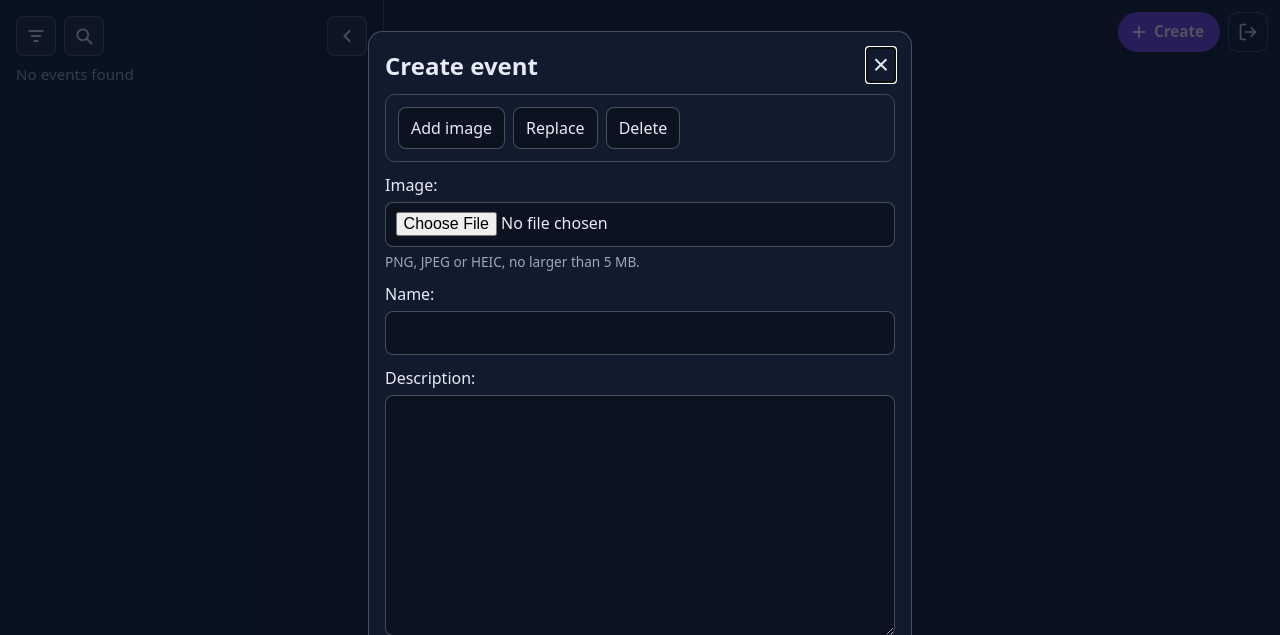
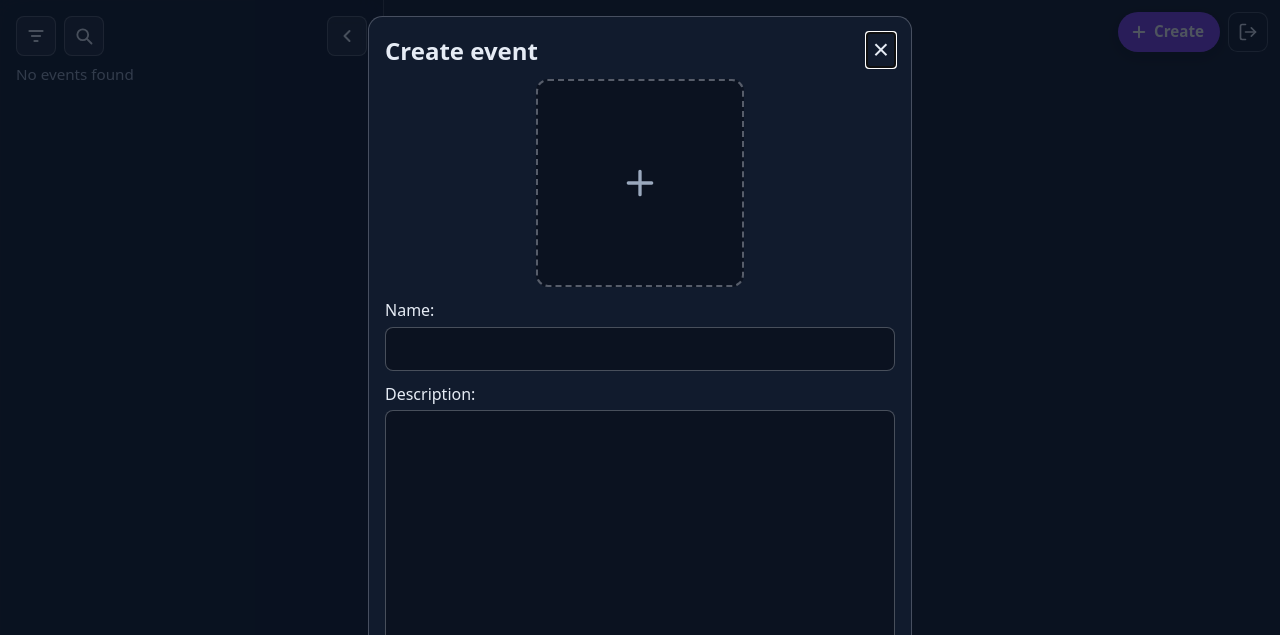
Before and after one commit to acebonkowski/mgt656-final-project, a Django app: page /map/ in a window 1280 px wide, after a click on "Create". Shown: the top 635 px of the page. Run offline with Django 5.2, Linux system fonts and the light colour scheme; the visitor is signed in with stand-in values (Sample User, id 1); data that the repository does not hold is empty.

Commit message:
Create event: square image placeholder with a plus menu (#68)
The Add/Replace/Delete bar is replaced by a centred square with a plus.
The plus opens a menu (Gallery, Generate, Files, Camera); a chosen or
generated image fills the square, with an edit icon (same menu) and a
cross that clears it. Escape or a click outside closes the menu. Same
inputs and generate endpoint; "Generate with AI" is now "Generate".

Also really hides the raw image field: .event-form p { display: grid }
overrode the hidden attribute map.js sets (pre-existing).

Co-Authored-By: Claude Opus 5.5 <noreply@anthropic.com>

```diff
--- a/core/static/core/map.css
+++ b/core/static/core/map.css
@@ -286,6 +286,12 @@ body {
   margin: 0;
 }
 
+/* map.js hides the raw image field (the square replaces it, #68); without
+   this, display: grid above overrode the hidden attribute. */
+.event-form p[hidden] {
+  display: none;
+}
+
 .event-form input,
 .event-form textarea,
 .event-form select {
@@ -357,28 +363,82 @@ body {
   cursor: pointer;
 }
 
+/* Event image (#68): a centred square. Empty, it shows a plus; with an image,
+   the image fills it and edit/remove icons sit in the top-right corner. */
 .image-menu {
   display: grid;
-  gap: 0.75rem;
-  padding: 0.75rem;
-  border: 1px solid rgba(230, 236, 245, 0.22);
-  border-radius: 0.6rem;
+  justify-items: center;
+  gap: 0.5rem;
+}
+
+.image-square {
+  position: relative;
+  width: min(100%, 13rem);
+  aspect-ratio: 1 / 1;
+}
+
+.image-add {
+  display: grid;
+  place-items: center;
+  width: 100%;
+  height: 100%;
+  border: 2px dashed rgba(230, 236, 245, 0.35);
+  border-radius: 0.75rem;
+  background: #0b1220;
+  color: var(--map-muted);
+  cursor: pointer;
+}
+
+.image-add:hover,
+.image-add:focus-visible,
+.image-add[aria-expanded="true"] {
+  border-color: #4da3ff;
+  color: #9fcbff;
 }
 
 .event-image-preview {
-  width: 100%;
-  aspect-ratio: 16 / 9;
+  position: absolute;
+  inset: 0;
   overflow: hidden;
-  border-radius: 0.5rem;
+  border-radius: 0.75rem;
   background: #0b1220;
 }
 
 .event-image-preview img {
+  display: block;
   width: 100%;
   height: 100%;
   object-fit: cover;
 }
 
+.image-tools {
+  position: absolute;
+  top: 0.4rem;
+  right: 0.4rem;
+  display: flex;
+  gap: 0.35rem;
+}
+
+.image-tool {
+  display: grid;
+  place-items: center;
+  width: 2.25rem;
+  height: 2.25rem;
+  padding: 0;
+  border: 0;
+  border-radius: 50%;
+  background: rgba(11, 18, 32, 0.78);
+  color: #ffffff;
+  cursor: pointer;
+}
+
+.image-tool:focus-visible,
+.image-add:focus-visible {
+  outline: 2px solid #9fcbff;
+  outline-offset: 2px;
+}
+
+.image-add[hidden],
 .event-image-preview[hidden],
 .image-sources[hidden],
 .image-loading[hidden],
@@ -386,27 +446,47 @@ body {
   display: none;
 }
 
-.image-menu-actions,
+/* The menu drops over the square, in the order Gallery, Generate, Files, Camera. */
 .image-sources {
-  display: flex;
-  flex-wrap: wrap;
-  gap: 0.5rem;
+  position: absolute;
+  top: 50%;
+  left: 50%;
+  z-index: 2;
+  display: grid;
+  min-width: 10rem;
+  transform: translate(-50%, -50%);
+  overflow: hidden;
+  border: 1px solid rgba(230, 236, 245, 0.28);
+  border-radius: 0.6rem;
+  background: #111b2d;
+  box-shadow: 0 0.5rem 1.5rem rgba(0, 0, 0, 0.45);
 }
 
-.image-menu-actions button,
 .image-sources button,
 .image-sources label {
-  min-height: 2.5rem;
-  display: inline-flex;
+  display: flex;
   align-items: center;
-  justify-content: center;
-  border: 1px solid rgba(230, 236, 245, 0.28);
-  border-radius: 0.5rem;
-  background: #0b1220;
+  min-height: 2.75rem;
+  padding: 0 1rem;
+  border: 0;
+  border-bottom: 1px solid rgba(230, 236, 245, 0.12);
+  background: transparent;
   color: var(--map-text);
-  padding: 0.55rem 0.75rem;
   font: inherit;
+  text-align: left;
   cursor: pointer;
+}
+
+.image-sources > :last-child {
+  border-bottom: 0;
+}
+
+.image-sources button:hover,
+.image-sources label:hover,
+.image-sources button:focus-visible,
+.image-sources label:focus-within {
+  background: rgba(77, 163, 255, 0.18);
+  outline: none;
 }
 
 .image-sources input {
@@ -420,10 +500,16 @@ body {
 }
 
 .image-loading {
+  position: absolute;
+  inset: 0;
   display: flex;
   align-items: center;
+  justify-content: center;
   gap: 0.55rem;
+  border-radius: 0.75rem;
+  background: rgba(11, 18, 32, 0.85);
   color: var(--map-muted);
+  font-size: 0.9rem;
 }
 
 .spinner {
--- a/core/static/core/map.js
+++ b/core/static/core/map.js
@@ -204,11 +204,13 @@
     });
   }
 
+  // Event image (#68): square placeholder with a plus; the plus and the edit
+  // icon open one menu (Gallery, Generate, Files, Camera); the cross removes.
   var imageMenu = document.querySelector(".image-menu");
   if (imageMenu) {
     var addButton = document.getElementById("event-image-add");
-    var replaceButton = document.getElementById("event-image-replace");
-    var deleteButton = document.getElementById("event-image-delete");
+    var editButton = document.getElementById("event-image-edit");
+    var removeButton = document.getElementById("event-image-remove");
     var sources = document.getElementById("event-image-sources");
     var aiButton = document.getElementById("event-image-ai");
     var loading = document.getElementById("event-image-loading");
@@ -222,17 +224,27 @@
       formImage.parentElement.hidden = true;
     }
 
-    function showSources() {
-      sources.hidden = !sources.hidden;
+    function setMenu(open) {
+      sources.hidden = !open;
+      [addButton, editButton].forEach(function (button) {
+        button.setAttribute("aria-expanded", String(open));
+      });
+      if (open) {
+        var first = sources.querySelector("input, button");
+        if (first) first.focus();
+      }
+    }
+
+    function toggleMenu(event) {
+      event.stopPropagation();  // the document click below would close it again
+      setMenu(sources.hidden);
     }
 
     function showSelectedImage(src) {
       previewImage.src = src;
       preview.hidden = false;
       addButton.hidden = true;
-      replaceButton.hidden = false;
-      deleteButton.hidden = false;
-      sources.hidden = true;
+      setMenu(false);
     }
 
     function clearImage() {
@@ -246,15 +258,24 @@
       previewImage.removeAttribute("src");
       preview.hidden = true;
       addButton.hidden = false;
-      replaceButton.hidden = true;
-      deleteButton.hidden = true;
-      sources.hidden = true;
+      setMenu(false);
       error.hidden = true;
+      addButton.focus();
     }
 
-    if (addButton) addButton.addEventListener("click", showSources);
-    if (replaceButton) replaceButton.addEventListener("click", showSources);
-    if (deleteButton) deleteButton.addEventListener("click", clearImage);
+    addButton.addEventListener("click", toggleMenu);
+    editButton.addEventListener("click", toggleMenu);
+    removeButton.addEventListener("click", clearImage);
+    // Close the menu on Escape (without closing the dialog) or a click elsewhere.
+    sources.addEventListener("keydown", function (event) {
+      if (event.key !== "Escape") return;
+      event.preventDefault();
+      setMenu(false);
+      (preview.hidden ? addButton : editButton).focus();
+    });
+    document.addEventListener("click", function (event) {
+      if (!sources.hidden && !sources.contains(event.target)) setMenu(false);
+    });
 
     ["event-image-gallery", "event-image-files", "event-image-camera"].forEach(function (id) {
       var input = document.getElementById(id);
@@ -286,6 +307,7 @@
         body.set("name", name ? name.value : "");
         body.set("description", description ? description.value : "");
         error.hidden = true;
+        setMenu(false);
         loading.hidden = false;
         aiButton.disabled = true;
         fetch(imageMenu.dataset.generateUrl, {
--- a/templates/core/map.html
+++ b/templates/core/map.html
@@ -6,7 +6,7 @@
   <meta name="viewport" content="width=device-width, initial-scale=1, viewport-fit=cover">
   <meta name="theme-color" content="#0b1220">
   <title>Home · Yale Events</title>
-  <link rel="stylesheet" href="{% static 'core/map.css' %}?v=ui-65">
+  <link rel="stylesheet" href="{% static 'core/map.css' %}?v=ui-68">
   <link rel="stylesheet" href="{% static 'core/search.css' %}?v=search-67">
 </head>
 <body class="map-screen">
@@ -47,24 +47,48 @@
         {% if event_form.non_field_errors %}
           <div class="form-errors" role="alert">{{ event_form.non_field_errors }}</div>
         {% endif %}
-        <div class="image-menu" aria-label="Event image menu"
+        {% comment %}Image (#68): a square placeholder with a plus. The plus opens a
+           menu (Gallery, Generate, Files, Camera). A chosen image fills the
+           square, with edit (same menu) and remove (back to the placeholder).{% endcomment %}
+        <div class="image-menu" role="group" aria-label="Event image"
              data-generate-url="{% url 'generate_event_image' %}">
+          <div class="image-square">
+            <button id="event-image-add" class="image-add" type="button" aria-label="Add image"
+                    aria-haspopup="true" aria-expanded="false" aria-controls="event-image-sources">
+              <svg aria-hidden="true" focusable="false" width="40" height="40" viewBox="0 0 24 24"
+                   fill="none" stroke="currentColor" stroke-width="2" stroke-linecap="round">
+                <path d="M12 5v14M5 12h14"/>
+              </svg>
+            </button>
             <div id="event-image-preview" class="event-image-preview" hidden>
               <img id="event-image-preview-img" alt="Selected event image">
+              <div class="image-tools">
+                <button id="event-image-edit" class="image-tool" type="button" aria-label="Change image"
+                        title="Change image" aria-haspopup="true" aria-expanded="false"
+                        aria-controls="event-image-sources">
+                  <svg aria-hidden="true" focusable="false" width="18" height="18" viewBox="0 0 24 24"
+                       fill="none" stroke="currentColor" stroke-width="2" stroke-linecap="round" stroke-linejoin="round">
+                    <path d="M12 20h9"/><path d="M16.5 3.5a2.1 2.1 0 0 1 3 3L7 19l-4 1 1-4Z"/>
+                  </svg>
+                </button>
+                <button id="event-image-remove" class="image-tool" type="button" aria-label="Remove image"
+                        title="Remove image">
+                  <svg aria-hidden="true" focusable="false" width="18" height="18" viewBox="0 0 24 24"
+                       fill="none" stroke="currentColor" stroke-width="2.4" stroke-linecap="round">
+                    <path d="M6 6l12 12M18 6 6 18"/>
+                  </svg>
+                </button>
               </div>
-          <div class="image-menu-actions">
-            <button id="event-image-add" type="button">Add image</button>
-            <button id="event-image-replace" type="button" hidden>Replace</button>
-            <button id="event-image-delete" type="button" hidden>Delete</button>
             </div>
-          <div id="event-image-sources" class="image-sources" hidden>
+            <div id="event-image-loading" class="image-loading" role="status" hidden>
+              <span class="spinner" aria-hidden="true"></span> Generating image…
+            </div>
+            <div id="event-image-sources" class="image-sources" role="group" aria-label="Image source" hidden>
               <label>Gallery<input id="event-image-gallery" type="file" accept="image/png,image/jpeg,image/heic,image/heif"></label>
-            <button id="event-image-ai" type="button">Generate with AI</button>
+              <button id="event-image-ai" type="button">Generate</button>
               <label>Files<input id="event-image-files" type="file" accept="image/png,image/jpeg,image/heic,image/heif"></label>
               <label>Camera<input id="event-image-camera" type="file" accept="image/*" capture="environment"></label>
             </div>
-          <div id="event-image-loading" class="image-loading" role="status" hidden>
-            <span class="spinner" aria-hidden="true"></span> Generating image…
           </div>
           <div id="event-image-error" class="image-error" role="alert" hidden></div>
         </div>
@@ -110,7 +134,7 @@
   </main>
   {{ map_config|json_script:"map-config" }}
   {% if map_enabled %}{% include "core/_map_provider.html" %}{% endif %}
-  <script src="{% static 'core/map.js' %}?v=osm-local-1"></script>
+  <script src="{% static 'core/map.js' %}?v=ui-68"></script>
   <script src="{% static 'core/time12.js' %}?v=time12-67"></script>
   <script src="{% static 'core/search.js' %}?v=search-67"></script>
 </body>
```
Also changed, not shown: core/tests/test_event_image_menu.py (added, +118 -0 lines), core/tests/test_map.py (+3 -3 lines). Lines whose indentation alone changed are shown as unchanged.
